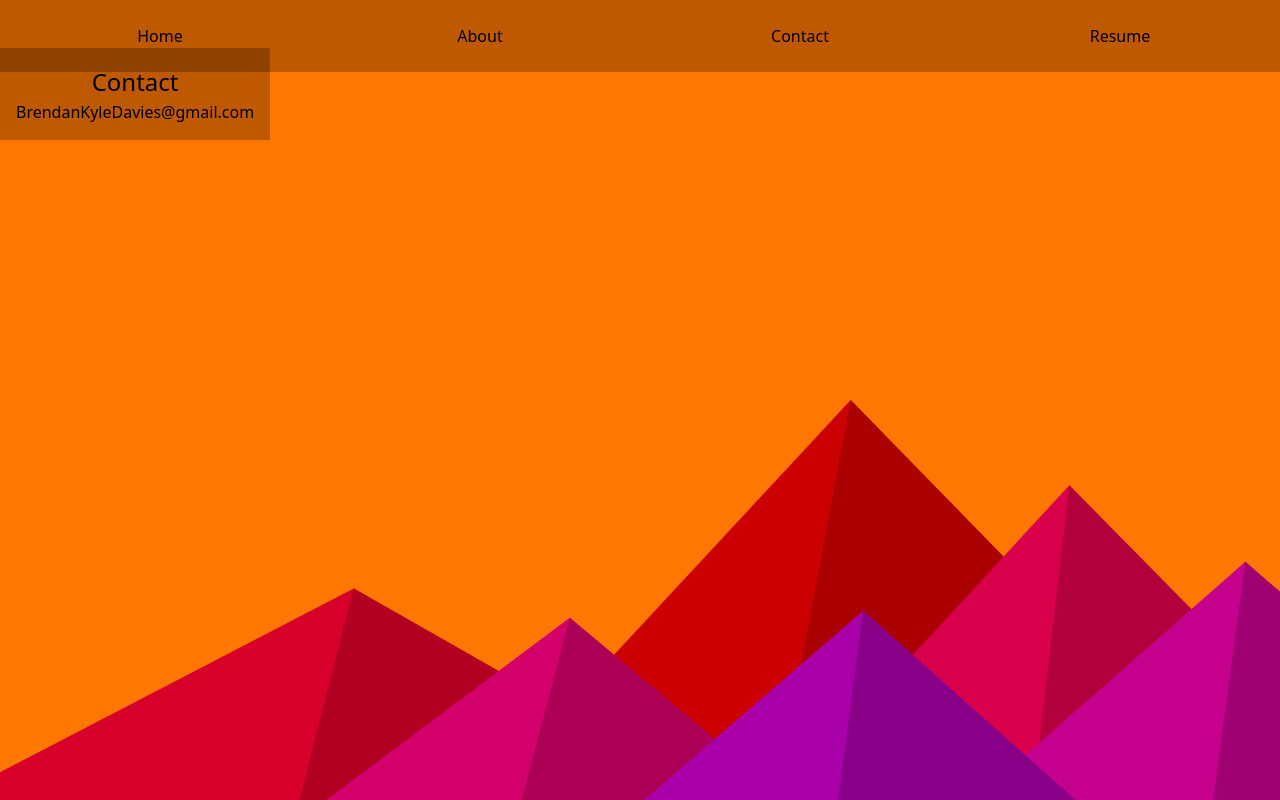
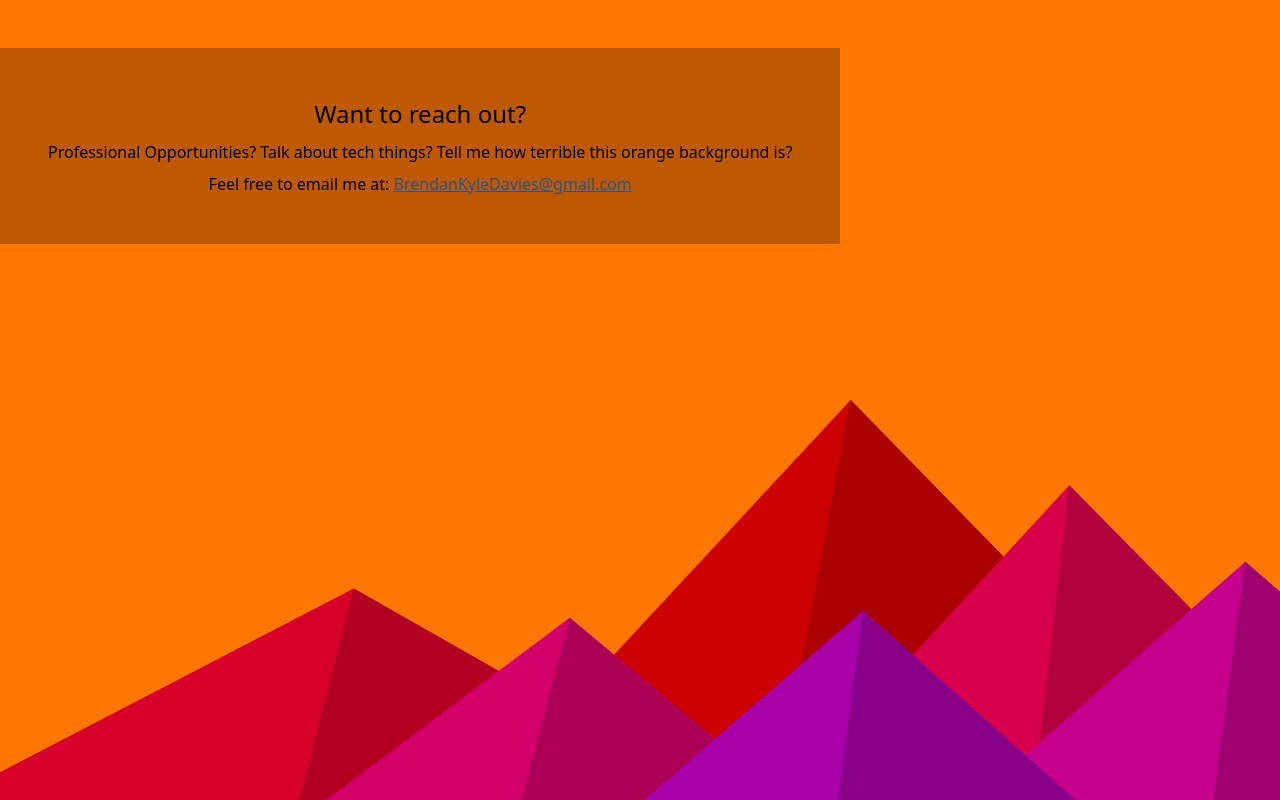
Before and after one commit to BrendanDavies/site, a Next.js app: page /contact in a window 1280 px wide. Built offline with nearby package versions, Linux system fonts and the light colour scheme; what tailwindcss-filters would draw is missing.

Commit message:
Add contact information

```diff
--- a/components/Card.tsx
+++ b/components/Card.tsx
@@ -5,5 +5,5 @@ interface CardProps {
 }
 
 export const Card = ({ children }: CardProps) => (
-  <div className="inline-block p-4 m-auto text-center bg-black bg-opacity-25 center backdrop-blur">{children}</div>
+  <div className="inline-block p-12 m-auto text-center bg-black bg-opacity-25 center backdrop-blur">{children}</div>
 );
--- a/components/Header.jsx
+++ b/components/Header.jsx
@@ -22,10 +22,10 @@ export const Header = () => {
 
         <ul
           className={classNames(
-            'backdrop-blur bg-black bg-opacity-25 md:flex transform duration-500 ease-in-out md:translate-x-0',
+            'backdrop-blur bg-black bg-opacity-25 md:flex transform duration-500 ease-in-out md:translate-x-0 opacity-0',
             {
-              'translate-x-0': isExpanded,
-              '-translate-x-32': !isExpanded
+              'translate-x-0 opacity-100': isExpanded,
+              '-translate-x-32 opacity-0': !isExpanded
             }
           )}
           onClick={() => setExpanded(false)}
--- a/pages/contact.js
+++ b/pages/contact.js
@@ -1,10 +1,18 @@
 import { Card } from '../components/Card.tsx';
 
 const Contact = () => (
-  <Card>
-    <h1 className="text-2xl">Contact</h1>
+  <Card className="min-h-200">
+    <h1 className="text-2xl">Want to reach out?</h1>
+    <p className="py-2">
+      Professional Opportunities? Talk about tech things? Tell me how terrible
+      this orange background is?
+    </p>
     <p>
-      <a href="mailto:brendankyledavies@gmail.com?subject=How%20interesting&body=I-have-many-moneys-for-you">
+      Feel free to email me at:{' '}
+      <a
+        className="text-blue-800 underline"
+        href="mailto:brendankyledavies@gmail.com?subject=How%20interesting&body=I-have-many-moneys-for-you"
+      >
         BrendanKyleDavies@gmail.com
       </a>
     </p>
```
